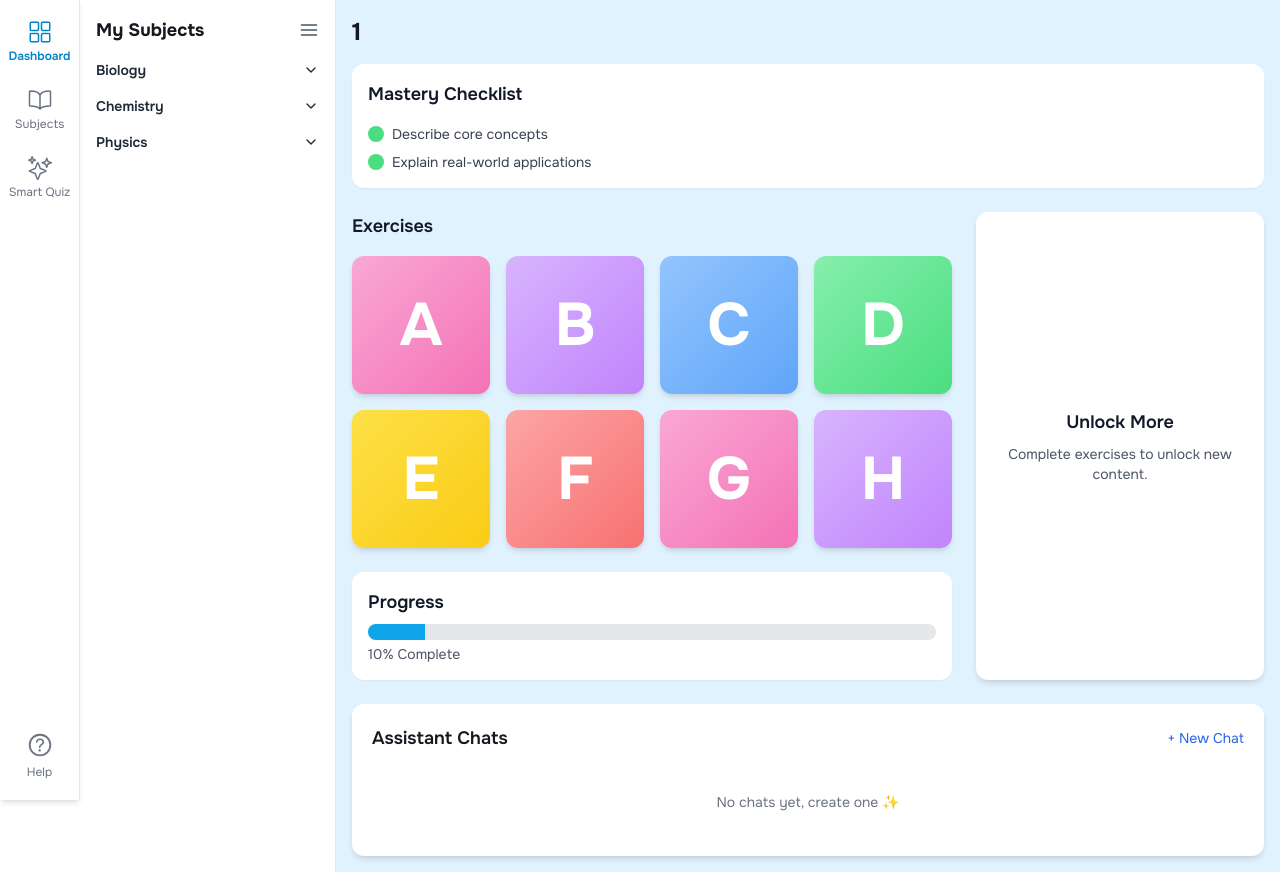
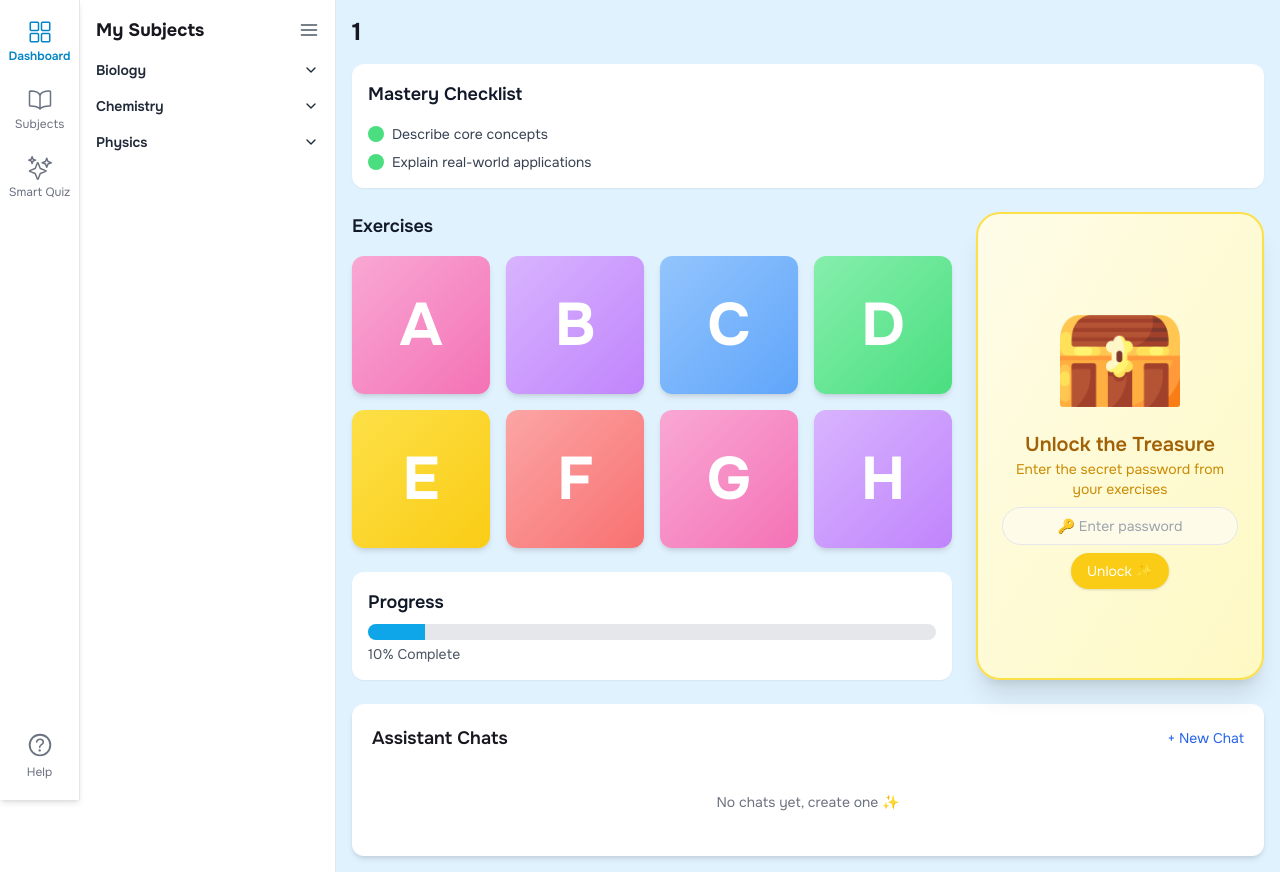
Before and after one commit to BryanMelvison/KGV-AI-Tutor, a Next.js app in the folder frontend/: page /subjects/1/1 in a window 1280 px wide. Built offline with nearby package versions, Linux system fonts and the light colour scheme.

Commit message:
revamp unlock box

```diff
--- a/frontend/src/app/globals.css
+++ b/frontend/src/app/globals.css
@@ -33,3 +33,12 @@ body {
 .animate-slide-down {
   animation: slide-down 0.3s ease-out;
 }
+
+@keyframes shake {
+  0%, 100% { transform: translateX(0); }
+  20%, 60% { transform: translateX(-4px); }
+  40%, 80% { transform: translateX(4px); }
+}
+.animate-shake {
+  animation: shake 0.4s;
+}
--- a/frontend/src/components/subjects/UnlockBox.tsx
+++ b/frontend/src/components/subjects/UnlockBox.tsx
@@ -1,11 +1,128 @@
+import { useState } from "react";
+import confetti from "canvas-confetti";
+import { motion, AnimatePresence } from "framer-motion";
+import Image from "next/image";
+import { useParams, useRouter } from "next/navigation";
+
 const UnlockBox = () => {
+  const [input, setInput] = useState("");
+  const [unlocked, setUnlocked] = useState(false);
+  const [showPopup, setShowPopup] = useState(false);
+  const [shake, setShake] = useState(false);
+  const [error, setError] = useState("");
+
+  const router = useRouter();
+  const params = useParams();
+  const correctPassword = "open-sesame";
+
+  const handleUnlock = () => {
+    if (input.trim() === correctPassword) {
+      setUnlocked(true);
+      confetti({ particleCount: 200, spread: 120, origin: { y: 0.6 } });
+      setShowPopup(true);
+      setError("");
+      setTimeout(() => setShowPopup(false), 2000);
+    } else {
+      setError("Wrong password!");
+      setShake(true);
+      setTimeout(() => setShake(false), 500);
+    }
+  };
+
+  const handleGoToFinalExercise = () => {
+    if (
+      typeof params.subject === "string" &&
+      typeof params.chapter === "string"
+    ) {
+      router.push(
+        `/subjects/${params.subject}/${params.chapter}?exercise=final`
+      );
+    }
+  };
+
   return (
-    <div className="bg-white p-4 rounded-xl shadow-md flex flex-col justify-center items-center h-full">
-      <h3 className="text-lg font-semibold text-gray-900 mb-2">Unlock More</h3>
-      <p className="text-sm text-gray-600 text-center">
-        Complete exercises to unlock new content.
+    <motion.div
+      initial={{ scale: 1 }}
+      animate={{ scale: unlocked ? 1.02 : 1 }}
+      transition={{ type: "spring", stiffness: 150, damping: 12 }}
+      className={`relative p-6 rounded-3xl shadow-xl flex flex-col justify-center items-center h-full border-2
+        ${
+          unlocked
+            ? "bg-gradient-to-br from-yellow-100 to-yellow-200 border-yellow-400"
+            : "bg-gradient-to-br from-yellow-50 to-yellow-100 border-yellow-300"
+        }
+      `}
+    >
+      {/* Sparkle Popup */}
+      <AnimatePresence>
+        {showPopup && (
+          <motion.div
+            initial={{ opacity: 0, scale: 0.8 }}
+            animate={{ opacity: 1, scale: 1 }}
+            exit={{ opacity: 0, scale: 0.8 }}
+            className="absolute -top-5 bg-white border border-yellow-300 rounded-md px-3 py-1 shadow text-yellow-700 text-sm"
+          >
+            ✨ Treasure Unlocked! ✨
+          </motion.div>
+        )}
+      </AnimatePresence>
+
+      {/* Chest Image */}
+      <motion.div
+        animate={{ y: [0, -3, 0] }}
+        transition={{ repeat: Infinity, duration: 2 }}
+      >
+        <Image
+          src={unlocked ? "/opened.png" : "/closed.png"}
+          alt="Treasure Chest"
+          width={120}
+          height={120}
+        />
+      </motion.div>
+
+      <h3 className="text-xl font-semibold text-yellow-700 mt-2">
+        {unlocked ? "Treasure Unlocked!" : "Unlock the Treasure"}
+      </h3>
+
+      <p className="text-sm text-yellow-600 text-center mb-2">
+        {unlocked
+          ? "You got the hidden reward 🗝️✨"
+          : "Enter the secret password from your exercises"}
       </p>
-    </div>
+
+      {!unlocked ? (
+        <>
+          <input
+            type="text"
+            placeholder="🔑 Enter password"
+            value={input}
+            onChange={(e) => setInput(e.target.value)}
+            className={`p-2 border rounded-full w-full mb-2 text-[#747479] text-center text-sm bg-yellow-50 focus:outline-none focus:ring-2 ${
+              error
+                ? "border-red-400 focus:ring-red-300"
+                : "focus:ring-yellow-400"
+            } ${shake ? "animate-shake" : ""}`}
+          />
+
+          {error && <p className="text-red-500 text-xs mb-2">{error}</p>}
+          <button
+            onClick={handleUnlock}
+            className="bg-yellow-400 text-white text-sm px-4 py-2 rounded-full hover:bg-yellow-500 transition shadow"
+          >
+            Unlock ✨
+          </button>
+        </>
+      ) : (
+        <motion.button
+          whileHover={{ scale: 1.05 }}
+          whileTap={{ scale: 0.95 }}
+          onClick={handleGoToFinalExercise}
+          className="bg-yellow-500 text-white text-sm px-4 py-2 rounded-full mt-2 hover:bg-yellow-600 transition shadow"
+        >
+          Go to Final Exercise 🚪
+        </motion.button>
+      )}
+    </motion.div>
   );
 };
 
```
Also changed, not shown: frontend/public/closed.png (added), frontend/public/opened.png (added).
